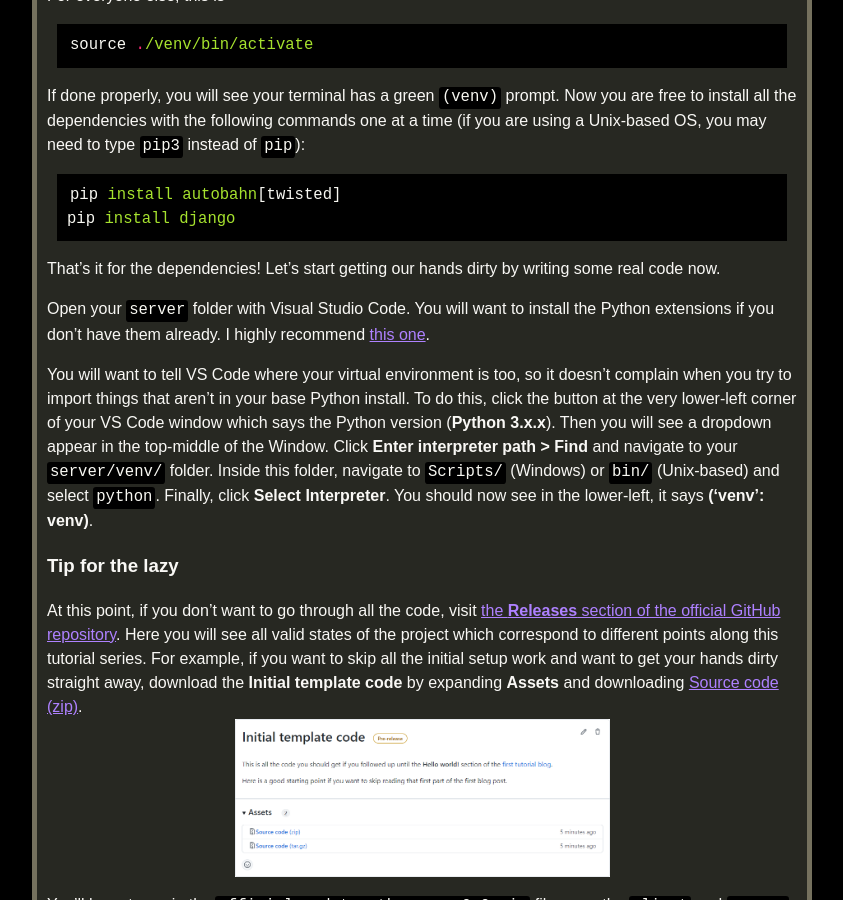
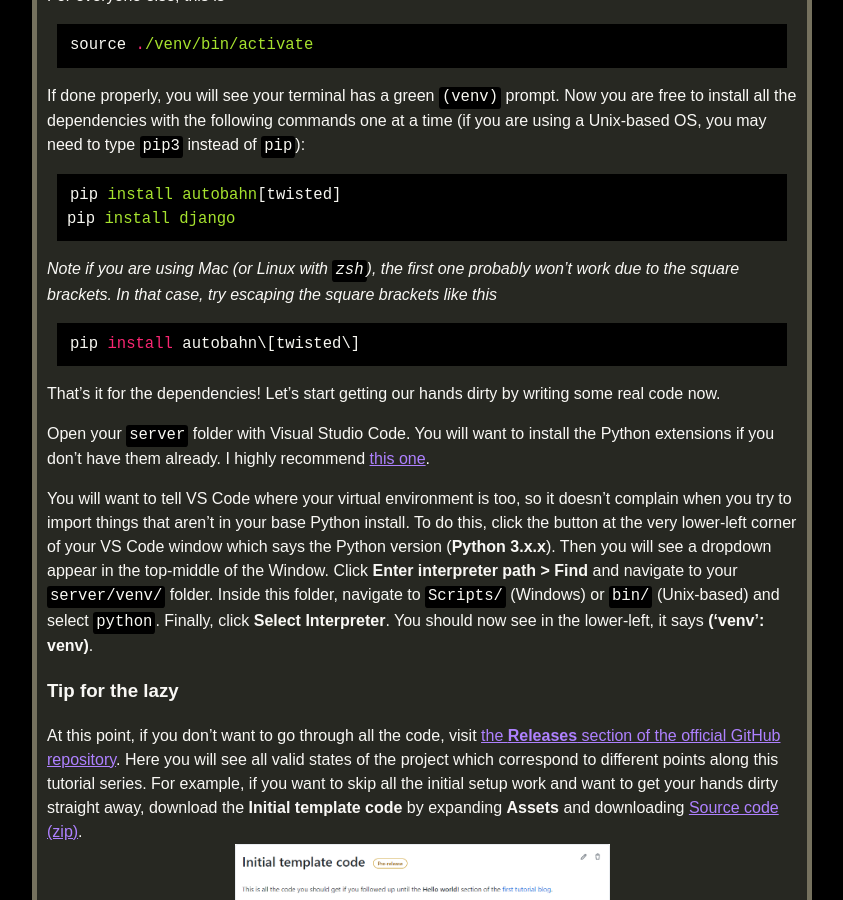
Before and after one commit to tristanbatchler/tbat.me, a Jekyll site: the page built from _posts/2022-11-20-godot-python-mmo-part-1.md, in a window 1280 px wide and 900 px high, scrolled down 3000 px. Shown: the whole window, without its empty margins (218-1061 px from the left). Built offline with Jekyll 4.4.1, drawn with Linux system fonts in a browser that asks for light colours; some web fonts are replaced; a script that is not in the unit is left out.

Commit message:
Note about escaping square brackets on zsh

````diff
--- a/_posts/2022-11-20-godot-python-mmo-part-1.md
+++ b/_posts/2022-11-20-godot-python-mmo-part-1.md
@@ -65,6 +65,11 @@ If done properly, you will see your terminal has a green `(venv)` prompt. Now yo
 ```powershell
 pip install autobahn[twisted]
 pip install django
+```
+
+*Note if you are using Mac (or Linux with `zsh`), the first one probably won't work due to the square brackets. In that case, try escaping the square brackets like this*
+```zsh
+pip install autobahn\[twisted\]
 ```
 
 That's it for the dependencies! Let's start getting our hands dirty by writing some real code now.
````
